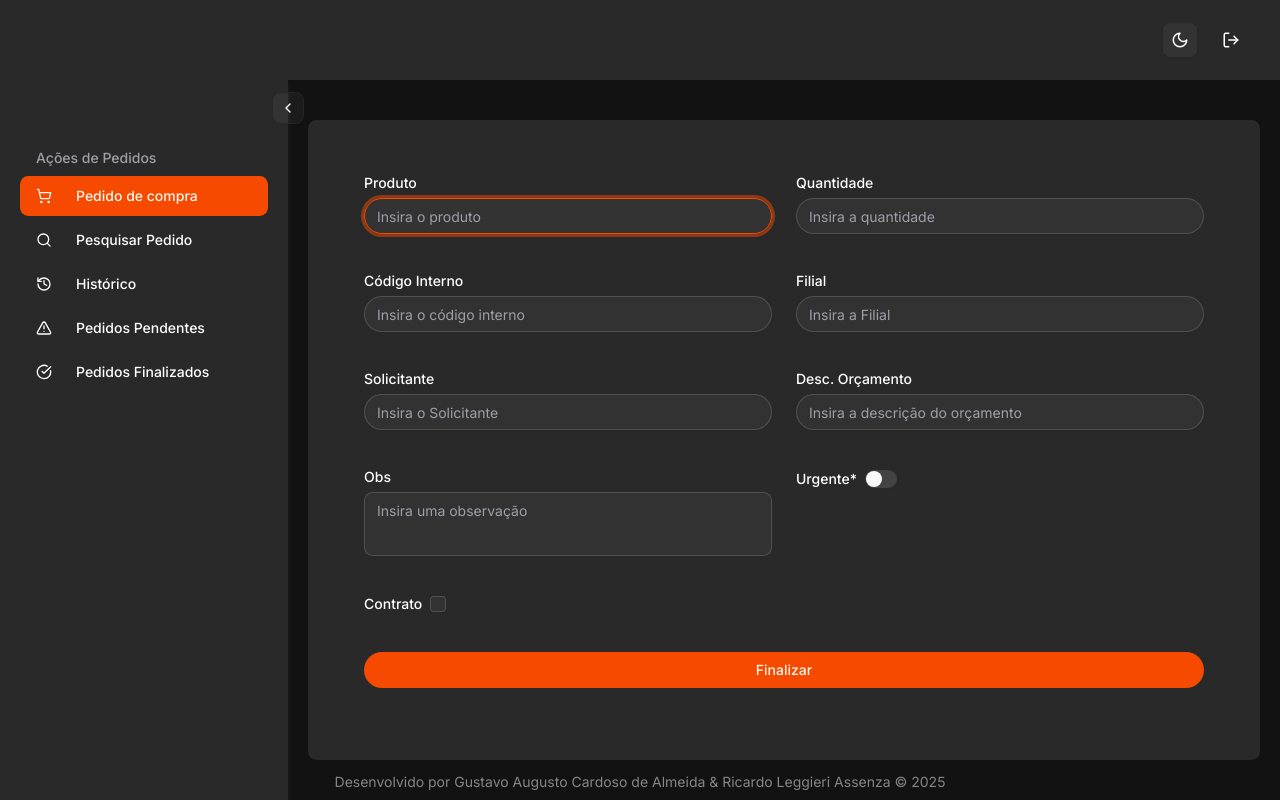
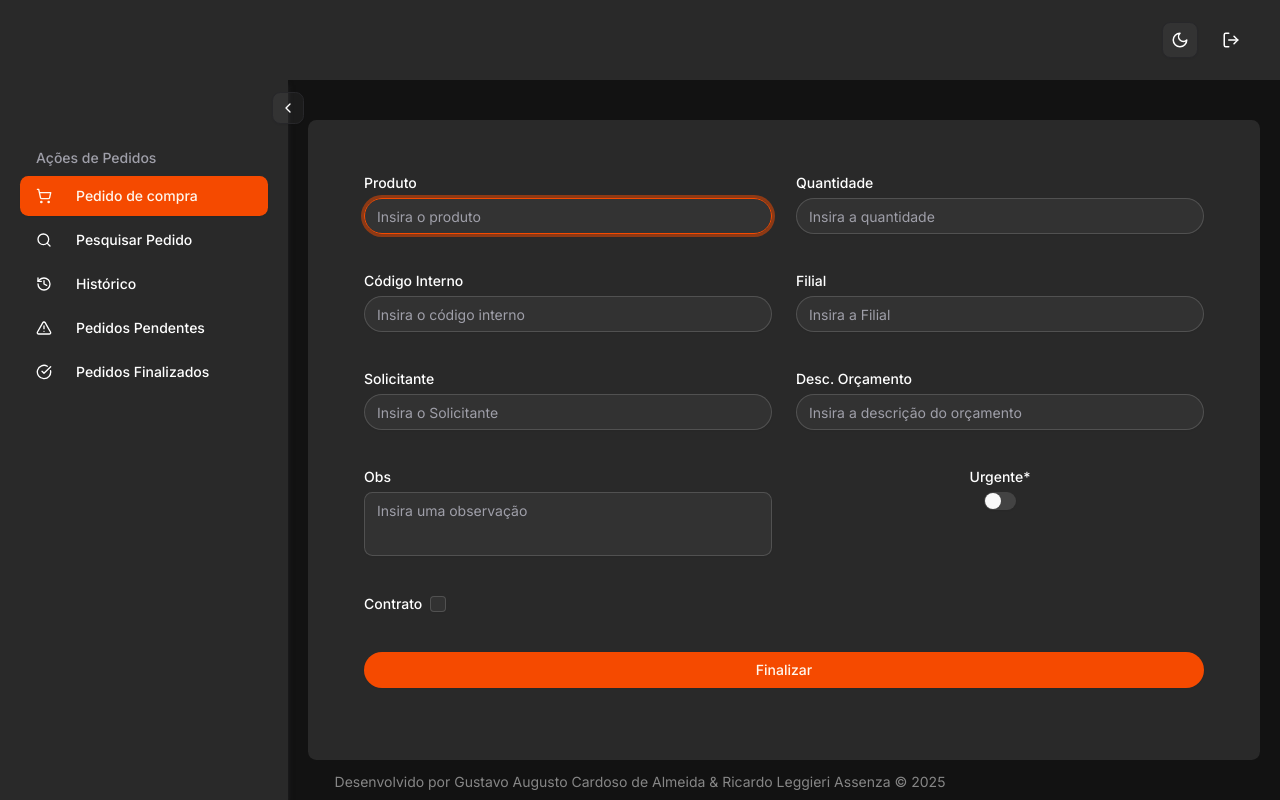
Before and after one commit to Guxxtavoww/wind.front, a Next.js app: page /hub/purchase-order in a window 1280 px wide. Built offline with nearby package versions, Linux system fonts and the light colour scheme.

Commit message:
Chore: adding stuff

```diff
--- a/src/components/fields/app-boolean-field.tsx
+++ b/src/components/fields/app-boolean-field.tsx
@@ -35,7 +35,7 @@ export function AppBooleanField({
 
   return (
     <FormItem>
-      <div className={cn('flex gap-2 items-center', className)}>
+      <div className={cn('flex gap-2 items-center flex-col', className)}>
         <Label htmlFor={fieldId} aria-disabled={isSubmitting}>
           {label}
         </Label>
```
